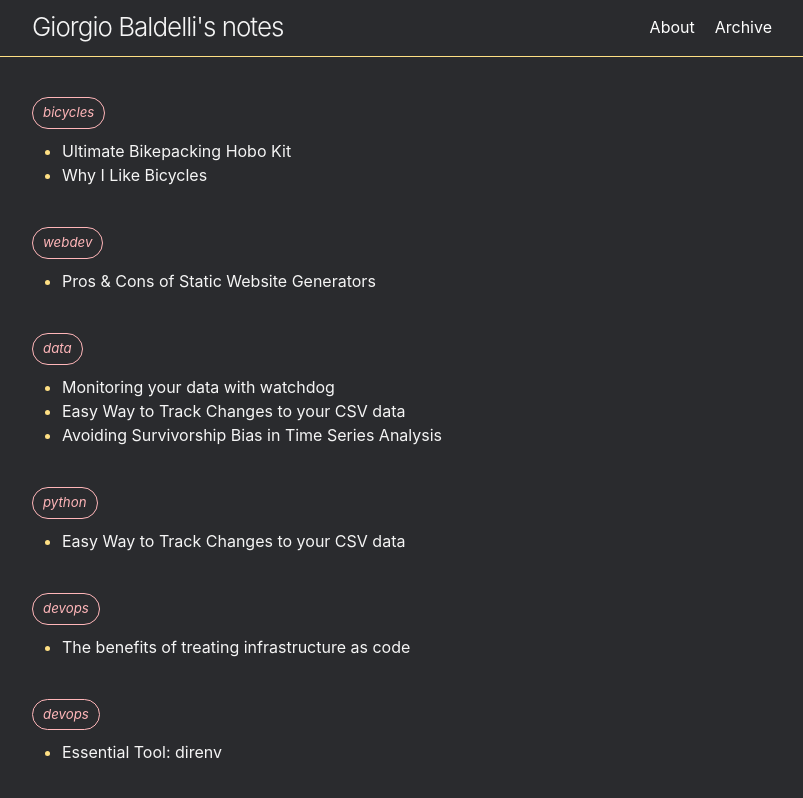
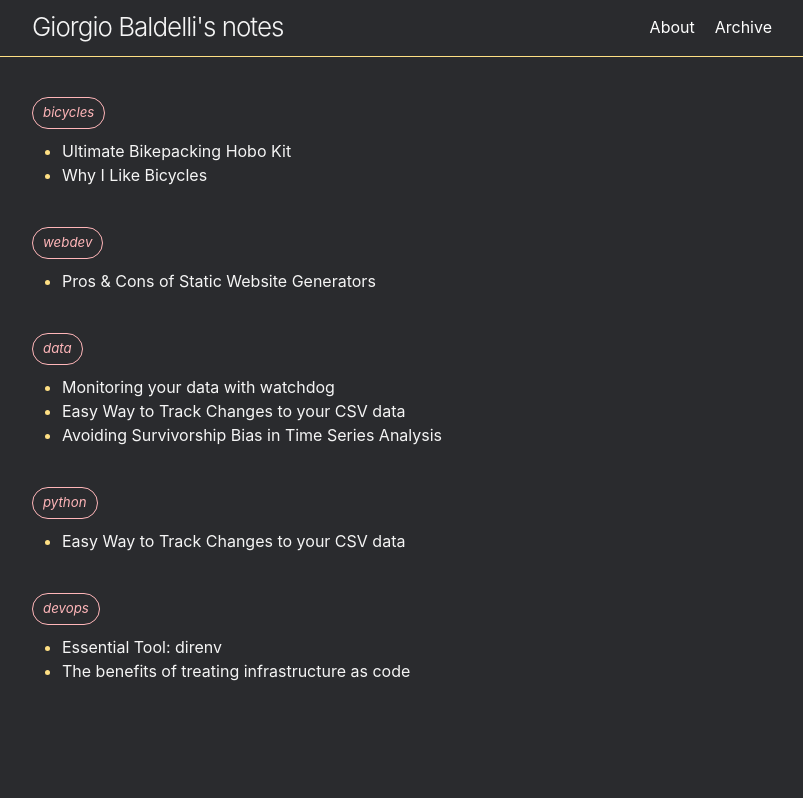
Before and after one commit to GiorgioBaldelli/giorgiobaldelli.github.io, a Jekyll site: the page built from archive.markdown, in a window 1280 px wide. Shown: the top 798 px of the page, without its empty margins (238-1041 px from the left). Built offline with Jekyll 4.4.1, drawn with Linux system fonts in a browser that asks for light colours.

Commit message:
Update 2022-04-28-Some-benefits-of-treating-infrastructure-as-code.markdown

```diff
--- a/_posts/2022-04-28-Some-benefits-of-treating-infrastructure-as-code.markdown
+++ b/_posts/2022-04-28-Some-benefits-of-treating-infrastructure-as-code.markdown
@@ -4,7 +4,7 @@ title:  The benefits of treating infrastructure as code
 date:   2022-04-12 12:30:30 +0100
 categories: notes
 tags:
-- DevOps
+- devops
 show_excerpts: true
 published: true
 ---
```
